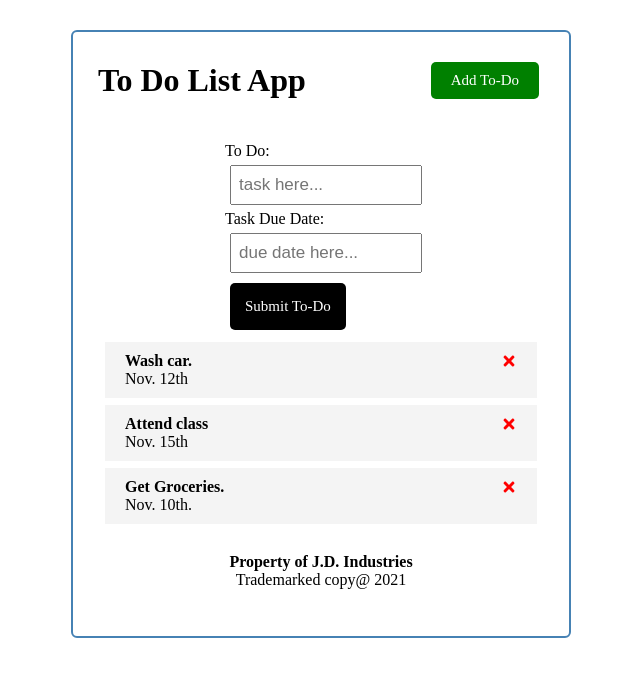
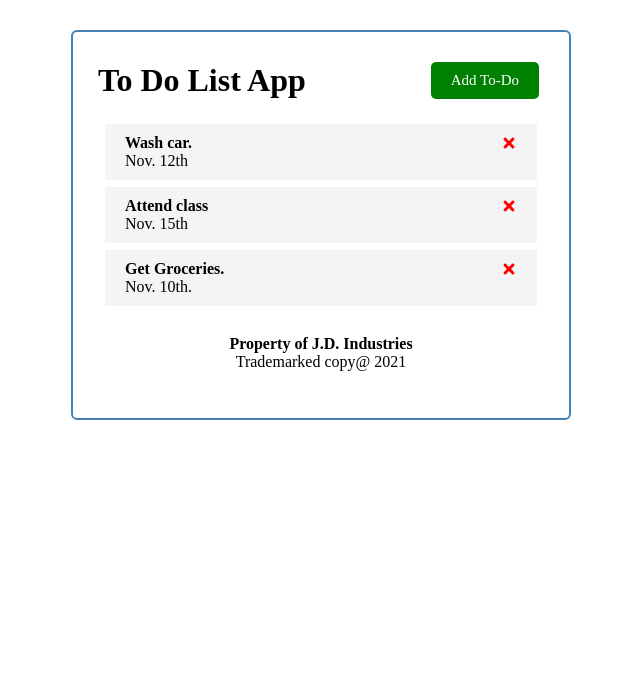
Before and after one commit to JDixon1995/To-Do-List-w-React, a React (Create React App) app: page / in a window 1280 px wide. Shown: the top 676 px of the page, without its empty margins (319-959 px from the left). Built offline with nearby package versions, Linux system fonts and the light colour scheme.

Commit message:
added state to the Form component to collapse form and expand form.

```diff
--- a/src/App.js
+++ b/src/App.js
@@ -36,11 +36,8 @@ const App = () => {
 
   return (
     <div className="container">
-      <Header
-       showAdd={setShowAddToDo}
-       setShowAddToDo={() => setShowAddToDo(!showAddToDo)} />
-      <br />
-      <Form submitTask={submitTask} />
+      <Header onAdd={() => setShowAddToDo(!showAddToDo)} />
+      {showAddToDo && <Form submitTask={submitTask} />}
       <ToDos todos={todos} />
       <Footer />
     </div>
--- a/src/Form.js
+++ b/src/Form.js
@@ -14,13 +14,13 @@ const Form = ( {submitTask} ) => {
                        className="form-input"
                        placeholder="task here..."
                        value={text}
-                       onChange={(e) => setText(e)} />
+                       onChange={(e) => setText(e.target.value)} />
                 <label>Task Due Date:</label>
                 <input type="text"
                        className="form-input"
                        placeholder="due date here..."
                        value={textDueDate}
-                       onChange={(e) => setTextDueDate(e)} />
+                       onChange={(e) => setTextDueDate(e.target.value)} />
                 <Button text="Submit To-Do" onClick={submitTask}/>
             </form>
         </div>
--- a/src/Header.js
+++ b/src/Header.js
@@ -1,11 +1,11 @@
 import Button from "./Button";
 
-const Header = ( { showAddToDo } ) => {
+const Header = ( { onAdd } ) => {
     return (
         <div>
             <header className="header">
                 <h1>To Do List App</h1>
-                <Button text="Add To-Do" color='green' onClick={showAddToDo} />
+                <Button text="Add To-Do" color='green' onClick={onAdd} />
             </header>
         </div>
     )
```
